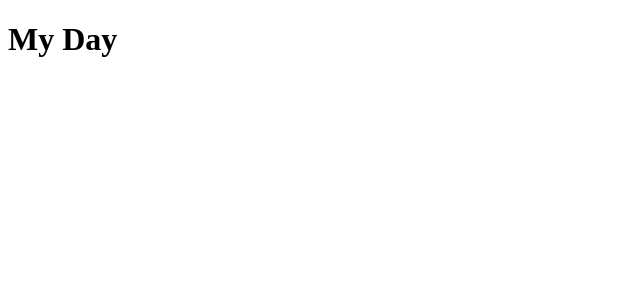
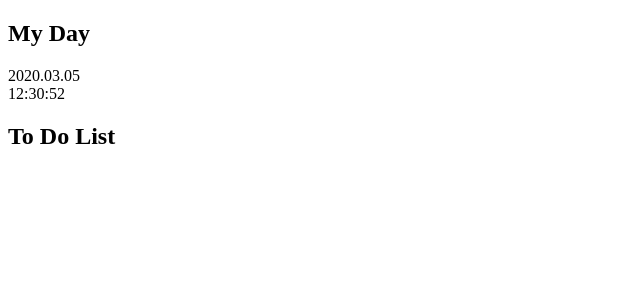
Before and after one commit to Just-gomin/my_day, a React (Create React App) app: page / in a window 1280 px wide. Shown: the top 300 px of the page, without its empty margins (0-640 px from the left). Built offline with nearby package versions, Linux system fonts and the light colour scheme.

Commit message:
Add Header and Clock for restTimeGraph

```diff
--- a/src/App.js
+++ b/src/App.js
@@ -1,10 +1,15 @@
 import React from "react";
+import Today from "./Today";
 
 function App() {
   return (
-    <div className="App">
-      <h1>My Day</h1>
-    </div>
+    <section>
+      <header className="page-header">
+        <h1>My Day</h1>
+        <Today />
+      </header>
+      <h2>To Do List</h2>
+    </section>
   );
 }
 
--- /dev/null
+++ b/src/Today.js
@@ -0,0 +1,37 @@
+import React from "react";
+
+class Today extends React.Component {
+  state = {
+    date: new Date()
+  };
+
+  update = () => {
+    this.setState({
+      date: new Date()
+    });
+  };
+
+  componentDidMount() {
+    setInterval(this.update, 1000);
+  }
+
+  render() {
+    const year = this.state.date.getFullYear();
+    const month = this.state.date.getMonth() + 1;
+    const day = this.state.date.getDay() + 1;
+    const hour = this.state.date.getHours();
+    const minute = this.state.date.getMinutes();
+    const second = this.state.date.getSeconds();
+
+    return (
+      <div className="todayDate">
+        {year}.{month < 10 ? `0` + month : month}.{day < 10 ? "0" + day : day}
+        <br />
+        {hour < 10 ? "0" + hour : hour}:{minute < 10 ? "0" + minute : minute}:
+        {second < 10 ? "0" + second : second}
+      </div>
+    );
+  }
+}
+
+export default Today;
```
Also changed, not shown: materials/colors.md (added, +4 -0 lines).
